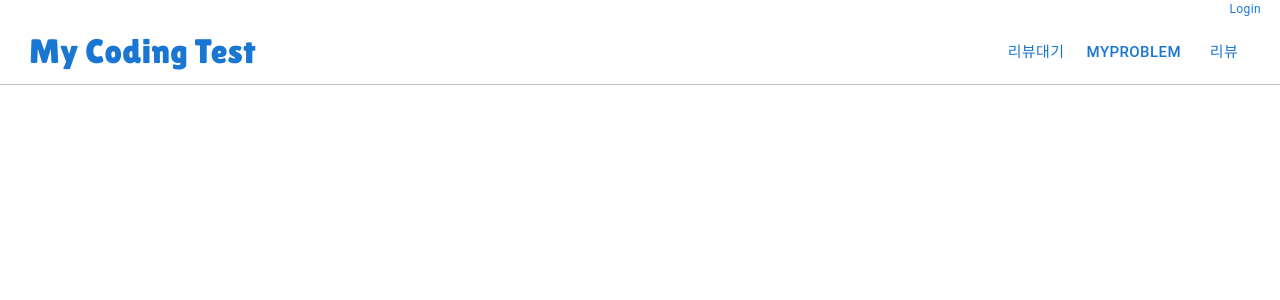
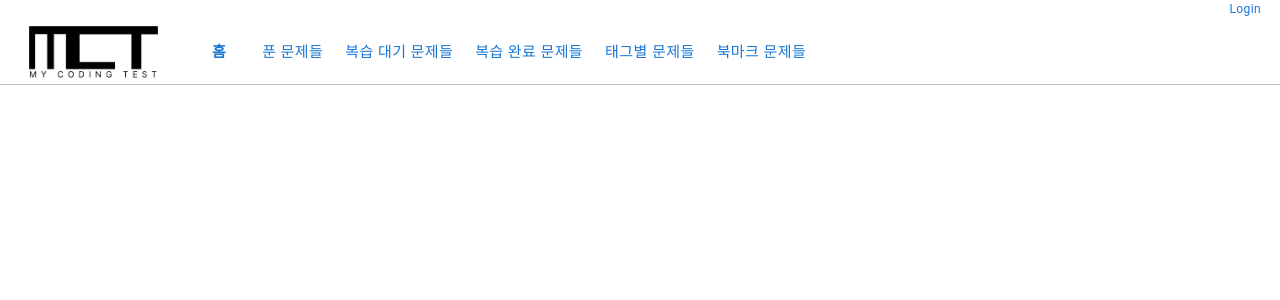
Before and after one commit to zzoe2346/MyCodingTest_FE, a React (Vite) app: page / in a window 1280 px wide. Shown: the top 300 px of the page. Built offline with nearby package versions, Linux system fonts and the light colour scheme; no server answers; a web font is replaced by a local one.

Commit message:
feat: AppBar 에 라우팅 추가. 로고 변경

```diff
--- a/src/components/AppBar.tsx
+++ b/src/components/AppBar.tsx
@@ -1,13 +1,12 @@
 import {AppBar, Box, Button, Link, Toolbar, Typography} from "@mui/material";
-import {Link as RouterLink} from 'react-router-dom';
+import {Link as RouterLink, useLocation} from 'react-router-dom';
 import {useAuth} from "../context/AuthContext.tsx";
 
-
-function MyAppBar() {
+// 1. 로그인 상태에 따른 상단 메뉴 컴포넌트
+function UserMenu() {
     const {isLoggedIn, user, signOut} = useAuth();
 
     return (
-        <>
         <Box display="flex" justifyContent='flex-end'>
             {isLoggedIn ? (
                 <>
@@ -21,9 +20,8 @@ function MyAppBar() {
                             {user?.username}
                         </Link>
                     </Typography>
-                        <Typography variant="caption" marginRight="1rm">
+                    <Typography variant="caption" marginRight="1rem">
                         <Link
-                                marginRight="1rem"
                             onClick={signOut}
                             color="primary"
                             underline="hover"
@@ -34,7 +32,6 @@ function MyAppBar() {
                     </Typography>
                 </>
             ) : (
-
                 <Typography variant="caption" marginRight="1rem">
                     <Link
                         component={RouterLink}
@@ -46,48 +43,146 @@ function MyAppBar() {
                         Login
                     </Link>
                 </Typography>
-
             )}
         </Box>
+    );
+}
+
+// 2. 로고 및 타이틀 컴포넌트
+function LogoAndTitle() {
+    return (
+        <>
+            <Box
+                sx={{
+                    flexGrow: 1,
+                    display: 'flex',
+                    alignItems: 'center',
+                }}
+            >
+                <img
+                    src="../../public/logo.png"
+                    alt="My Coding Test Logo"
+                    style={{height: '60px'}}
+                />
+            </Box>
+            {/*<Typography*/}
+            {/*    color="primary"*/}
+            {/*    variant="h4"*/}
+            {/*    padding="5px"*/}
+            {/*    sx={{*/}
+            {/*        flexGrow: 1,*/}
+            {/*        fontFamily: 'Lilita One, monospace',*/}
+            {/*        fontWeight: '500',*/}
+            {/*        whiteSpace: 'nowrap'*/}
+            {/*    }}*/}
+            {/*>*/}
+            {/*    My Coding Test*/}
+            {/*</Typography>*/}
+        </>
+    );
+}
+
+// 현재 경로에 따른 버튼 스타일을 반환하는 함수
+function getButtonStyle(currentPath: string, targetPath: string) {
+    const isActive = currentPath === targetPath || currentPath.startsWith(targetPath + '/');
+    return {
+        fontWeight: isActive ? 'bold' : 'normal',
+        // textDecoration: isActive ? 'underline' : 'none',
+    };
+}
+
+// 3. 하단 메뉴 버튼 컴포넌트 (수정됨)
+function NavigationButtons() {
+    const location = useLocation();
+
+    return (
+        <Box sx={{display: 'flex', alignItems: 'center', ml: 3}}>
+            <Button
+                component={RouterLink}
+                to="/"
+                color="primary"
+                size="large"
+                sx={getButtonStyle(location.pathname, "/")}
+            >
+                홈
+            </Button>
+            <Button
+                component={RouterLink}
+                to="/solvedProblems"
+                color="primary"
+                size="large"
+                sx={getButtonStyle(location.pathname, "/solvedProblems")}
+            >
+                푼 문제들
+            </Button>
+            <Button
+                component={RouterLink}
+                to="/review"
+                color="primary"
+                size="large"
+                sx={getButtonStyle(location.pathname, "/review")}
+            >
+                복습 대기 문제들
+            </Button>
+
+
+            <Button
+                component={RouterLink}
+                to="/review-complete"
+                color="primary"
+                size="large"
+                sx={getButtonStyle(location.pathname, "/review-complete")}
+            >
+                복습 완료 문제들
+            </Button>
+            <Button
+                component={RouterLink}
+                to="/tag"
+                color="primary"
+                size="large"
+                sx={getButtonStyle(location.pathname, "/tag")}
+            >
+                태그별 문제들
+            </Button>
+            <Button
+                component={RouterLink}
+                to="/about"
+                color="primary"
+                size="large"
+                sx={getButtonStyle(location.pathname, "/about")}
+            >
+                북마크 문제들
+            </Button>
+        </Box>
+    );
+}
+
+
+// MyAppBar 컴포넌트
+function MyAppBar() {
+    return (
+        <>
+            <UserMenu/>
             <AppBar
                 sx={{
-                    height: 'auto', // Toolbar의 최소 높이와 일치하도록 조정
+                    height: 'auto',
                     backgroundColor: 'white',
                     boxShadow: 'none',
-                    borderBottom: '1px solid #bdbdbd', // 하단 테두리 추가
-                    top: 'auto', // 첫 번째 AppBar의 높이에 맞게 자동 조정 (필요한 경우)
+                    borderBottom: '1px solid #bdbdbd',
+                    top: 'auto',
                 }}
-                position="static" // 상대 위치 설정
+                position="static"
             >
                 <Toolbar>
-                    <Typography
-                        color="primary"
-                        variant="h4"
-                        padding="5px"
-                        sx={{
-                            flexGrow: 1,
-                            fontFamily: 'Lilita One, monospace',
-                            fontWeight: '500',
-                            whiteSpace: 'nowrap'
-                        }}
-                    >
-                        My Coding Test
-                    </Typography>
-                    <Box sx={{display: 'flex', alignItems: 'center'}}>
-                        <Button component={RouterLink} to="/" color="primary" size="large">
-                            리뷰대기
-                        </Button>
-                        <Button component={RouterLink} to="/review" color="primary" size="large">
-                            MyProblem
-                        </Button>
-                        <Button component={RouterLink} to="/about" color="primary" size="large">
-                            리뷰
-                        </Button>
+                    <Box sx={{display: 'flex', alignItems: 'center'}}> {/* Flex 컨테이너 추가 */}
+                        <LogoAndTitle/>
+                        <NavigationButtons/>
                     </Box>
+                    <Box sx={{flexGrow: 1}}/> {/* 남은 공간을 채워 UserMenu를 오른쪽 정렬 */}
                 </Toolbar>
             </AppBar>
         </>
-    )
+    );
 }
 
 export default MyAppBar;
```
Also changed, not shown: public/logo.png (added). Lines whose indentation alone changed are shown as unchanged.
